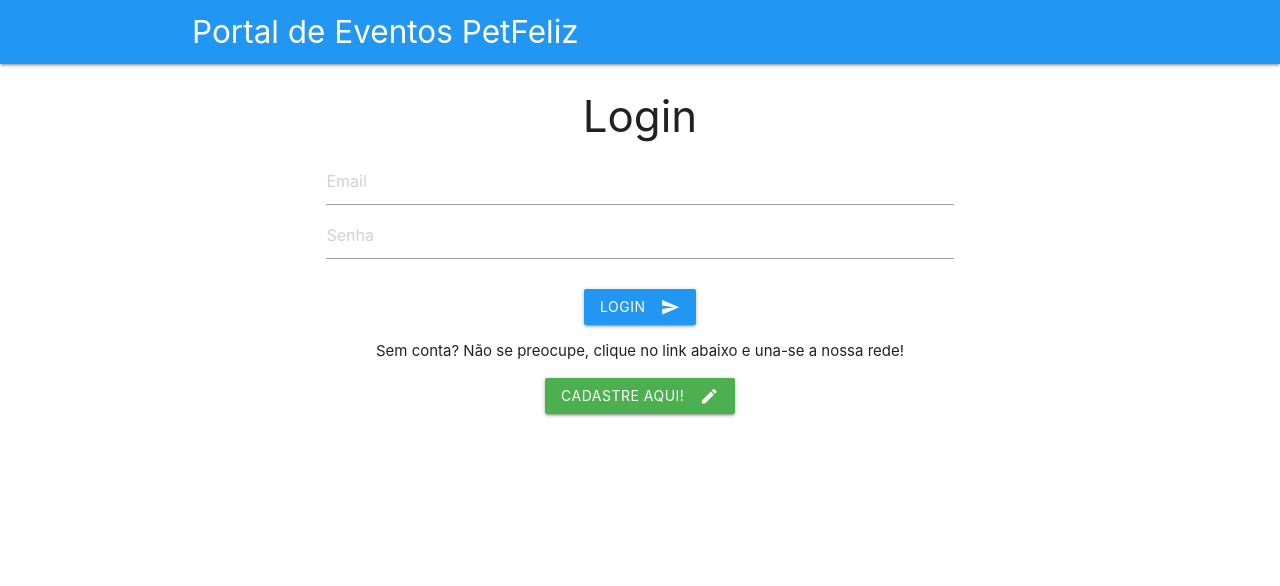
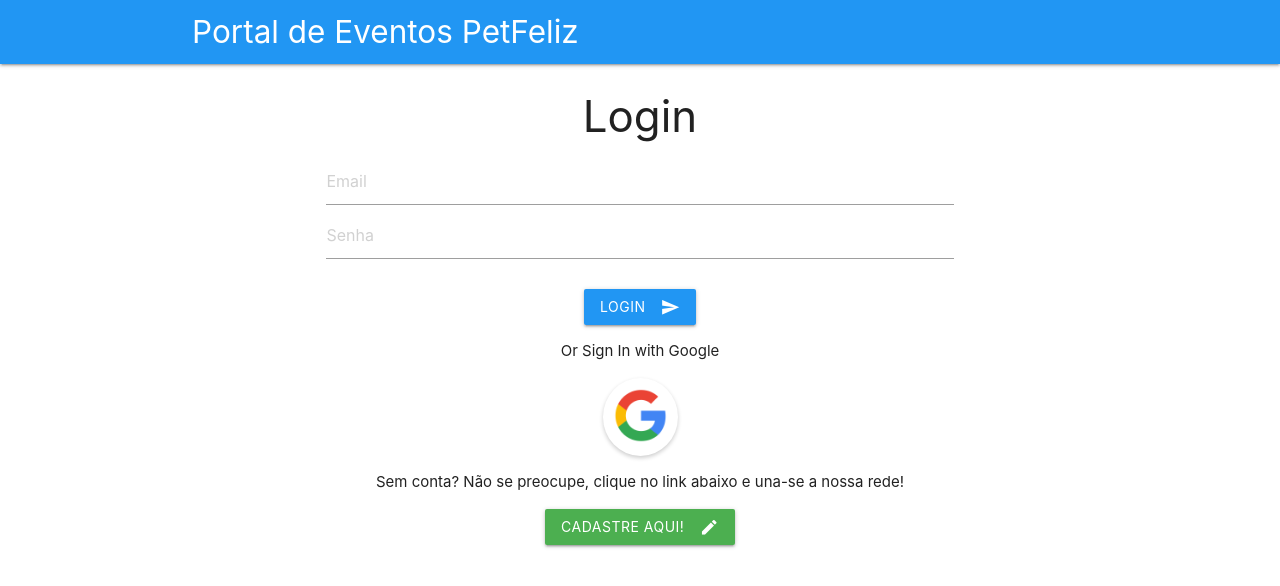
Before and after one commit to caiostein/petfeliz, a Vue app: page /#/login in a window 1280 px wide. Shown: the top 586 px of the page. Built offline with nearby package versions, Linux system fonts and the light colour scheme; no server answers.

Commit message:
added google auth

```diff
--- a/src/views/Login.vue
+++ b/src/views/Login.vue
@@ -6,6 +6,13 @@
         <button class="btn waves-effect waves-light blue" @click="login" >Login
             <i class="material-icons right">send</i>
         </button>
+
+        <p> Or Sign In with Google</p>
+
+        <button class="social-button" @click="socialLogin" >
+            <img alt="Google Logo" src="../assets/google-logo.png">
+        </button>
+
         <p>Sem conta? Não se preocupe, clique no link abaixo e una-se a nossa rede!</p>
         <router-link to="/Cadastro" class="btn waves-effect waves-light green">Cadastre aqui!
          <i class="material-icons right">edit</i></router-link>
@@ -35,6 +42,34 @@
                 );
 
             }
-        }
+        },
+        socialLogin() {
+        const provider = new firebase.auth.GoogleAuthProvider();
+
+        firebase.auth().signInWithPopup(provider).then((result) => {
+          this.$router.replace('home');
+          location.reload();
+        }).catch((err) => {
+          alert('Oops. ' + err.message)
+        });
     }
+  }
 </script>
+
+<style scoped>
+  .social-button {
+    width: 75px;
+    background: white;
+    padding: 10px;
+    border-radius: 100%;
+    box-shadow: 0 2px 4px 0 rgba(0,0,0,0.2);
+    outline: 0;
+    border: 0;
+  }
+  .social-button:active {
+    box-shadow: 0 2px 4px 0 rgba(0,0,0,0.1);
+  }
+  .social-button img {
+    width: 100%;
+  }
+</style>
```
Also changed, not shown: public/index.html (+30 -0 lines), src/assets/google-logo.png (added), src/main.js (line endings or trailing spaces).
